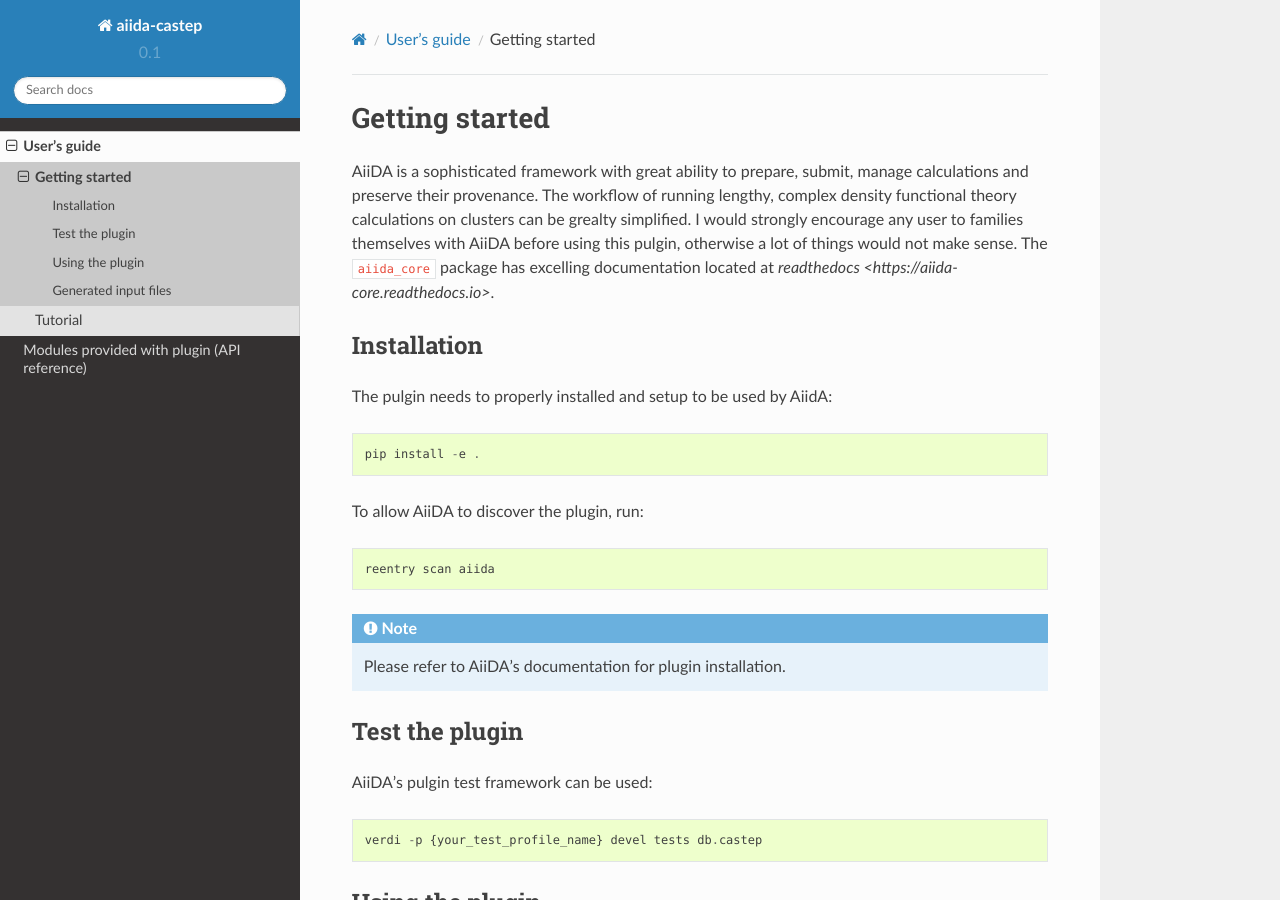
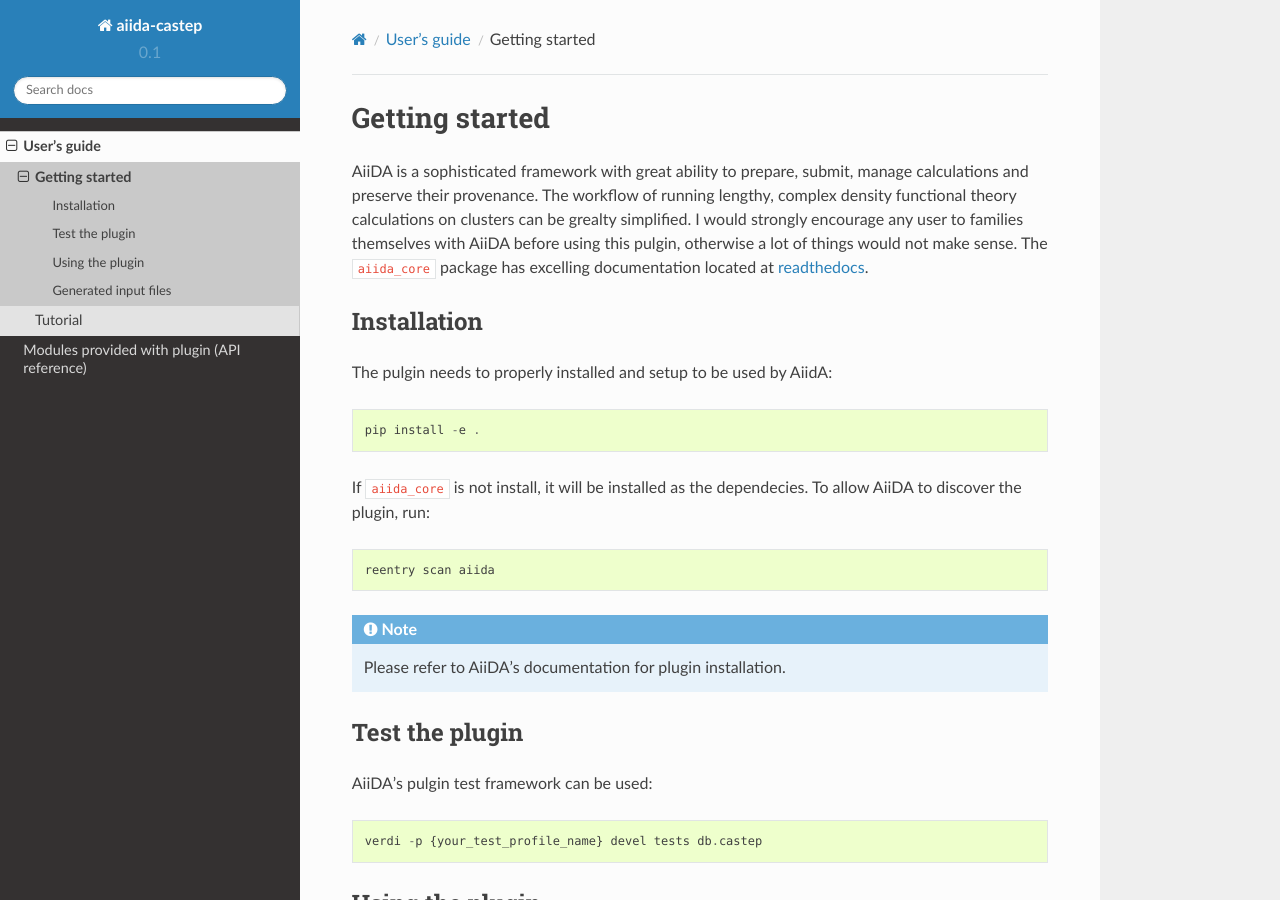
Before and after one commit to zhubonan/aiida-castep, a Sphinx documentation site: the page built from docs/source/user_guide/get_started.rst, in a window 1280 px wide and 900 px high. Built offline with Sphinx 7.4.7 and the Read the Docs theme 2.0.0, drawn with Linux system fonts in a browser that asks for light colours.

Commit message:
checkpoint

```diff
--- a/docs/requirements_for_rtd.txt
+++ b/docs/requirements_for_rtd.txt
@@ -1,2 +1,2 @@
 setuptools>34
-aiida-core>0.9.0
+aiida-core>0.12.0
--- a/docs/source/user_guide/get_started.rst
+++ b/docs/source/user_guide/get_started.rst
@@ -1,17 +1,19 @@
-===============
 Getting started
-===============
++++++++++++++++
 
 AiiDA is a sophisticated framework with great ability to prepare, submit, manage calculations and preserve their
-provenance. The workflow of running lengthy, complex density functional theory calculations on clusters can be grealty simplified. I would strongly encourage any user to families themselves with AiiDA before using this pulgin, otherwise a lot of things would not make sense. The ``aiida_core`` package has excelling documentation located at `readthedocs <https://aiida-core.readthedocs.io>`.
+provenance. The workflow of running lengthy, complex density functional theory calculations on clusters can be grealty simplified.
+I would strongly encourage any user to families themselves with AiiDA before using this pulgin, otherwise a lot of things would not make sense.
+The ``aiida_core`` package has excelling documentation located at `readthedocs <https://aiida-core.readthedocs.io>`_.
 
 Installation
-+++++++++++++++++++++
+------------
 
 The pulgin needs to properly installed and setup to be used by AiidA::
 
  pip install -e .
 
+If ``aiida_core`` is not install, it will be installed as the dependecies.
 To allow AiiDA to discover the plugin, run::
 
  reentry scan aiida
@@ -19,14 +21,14 @@
 .. note:: Please refer to AiiDA's documentation for plugin installation.
 
 Test the plugin
-+++++++++++++++
+----------------
 
 AiiDA's pulgin test framework can be used::
 
  verdi -p {your_test_profile_name} devel tests db.castep
 
 Using the plugin
-++++++++++++++++
+----------------
 
 A typical CASTEP calculation, like most density functional theory calculations, needs the following inputs:
 
@@ -43,7 +45,7 @@
 The ``use_xxxxx`` methods are used to link nodes. Once inputs are defined, ``submit_test`` method can be invoked to test generating the inputs. Note this may require some attributes of the calculation node to be defined depending on the scheduler and computer.
 
 Generated input files
-+++++++++++++++++++++
+---------------------
 
 Some metadata are included as comments in the input *cell* and *param* files.
 This includes the generation time, AiiDA user, pk, uuid, label and description of the calculation node and input nodes used.
```
